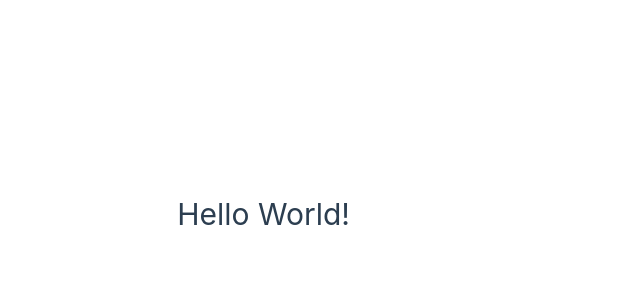
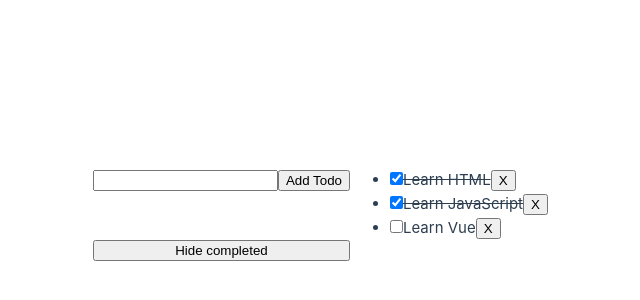
Before and after one commit to wubin28/vue-kata-node-18-18-0, a Vue app: page / in a window 1280 px wide. Shown: the part 186-486 px from the top of the page, without its empty margins (290-930 px from the left). Built offline with nearby package versions, Linux system fonts and the light colour scheme.

Commit message:
chore: prepare for step 8

```diff
--- a/src/App.vue
+++ b/src/App.vue
@@ -1,9 +1,51 @@
 <script setup lang="ts">
+import { ref } from 'vue'
+
+let id = 0
+
+const newTodo = ref('')
+const hideCompleted = ref(false)
+const todos = ref([
+  { id: id++, text: 'Learn HTML', done: true },
+  { id: id++, text: 'Learn JavaScript', done: true },
+  { id: id++, text: 'Learn Vue', done: false }
+])
+
+function addTodo() {
+  todos.value.push({ id: id++, text: newTodo.value, done: false })
+  newTodo.value = ''
+}
+
+interface Todo {
+  id: number
+  text: string
+  done: boolean
+}
+
+function removeTodo(todo: Todo) {
+  todos.value = todos.value.filter((t) => t !== todo)
+}
 </script>
 
 <template>
-  <h1>Hello World!</h1>
+  <form @submit.prevent="addTodo">
+    <input v-model="newTodo" />
+    <button>Add Todo</button>
+  </form>
+  <ul>
+    <li v-for="todo in todos" :key="todo.id">
+      <input type="checkbox" v-model="todo.done" />
+      <span :class="{ done: todo.done }">{{ todo.text }}</span>
+      <button @click="removeTodo(todo)">X</button>
+    </li>
+  </ul>
+  <button @click="hideCompleted = !hideCompleted">
+    {{ hideCompleted ? 'Show all' : 'Hide completed' }}
+  </button>
 </template>
 
 <style scoped>
+.done {
+  text-decoration: line-through;
+}
 </style>
```
